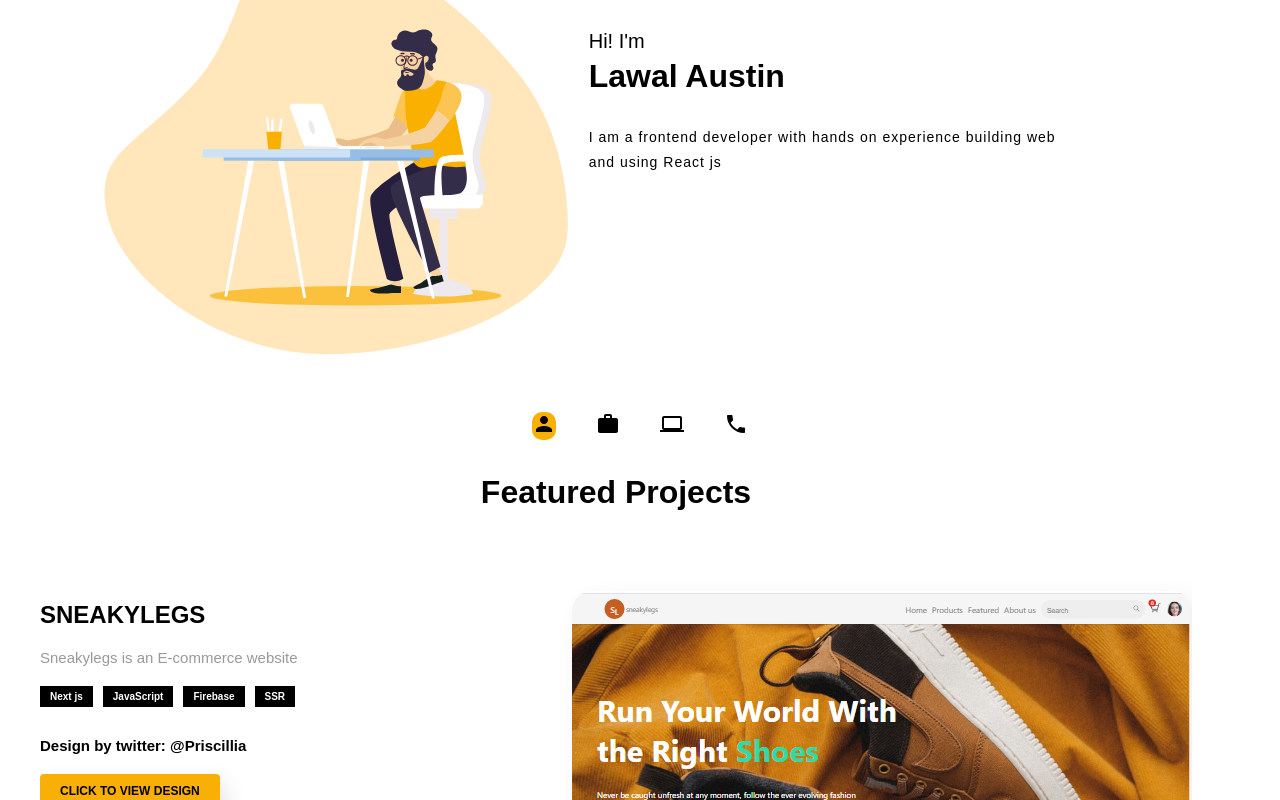
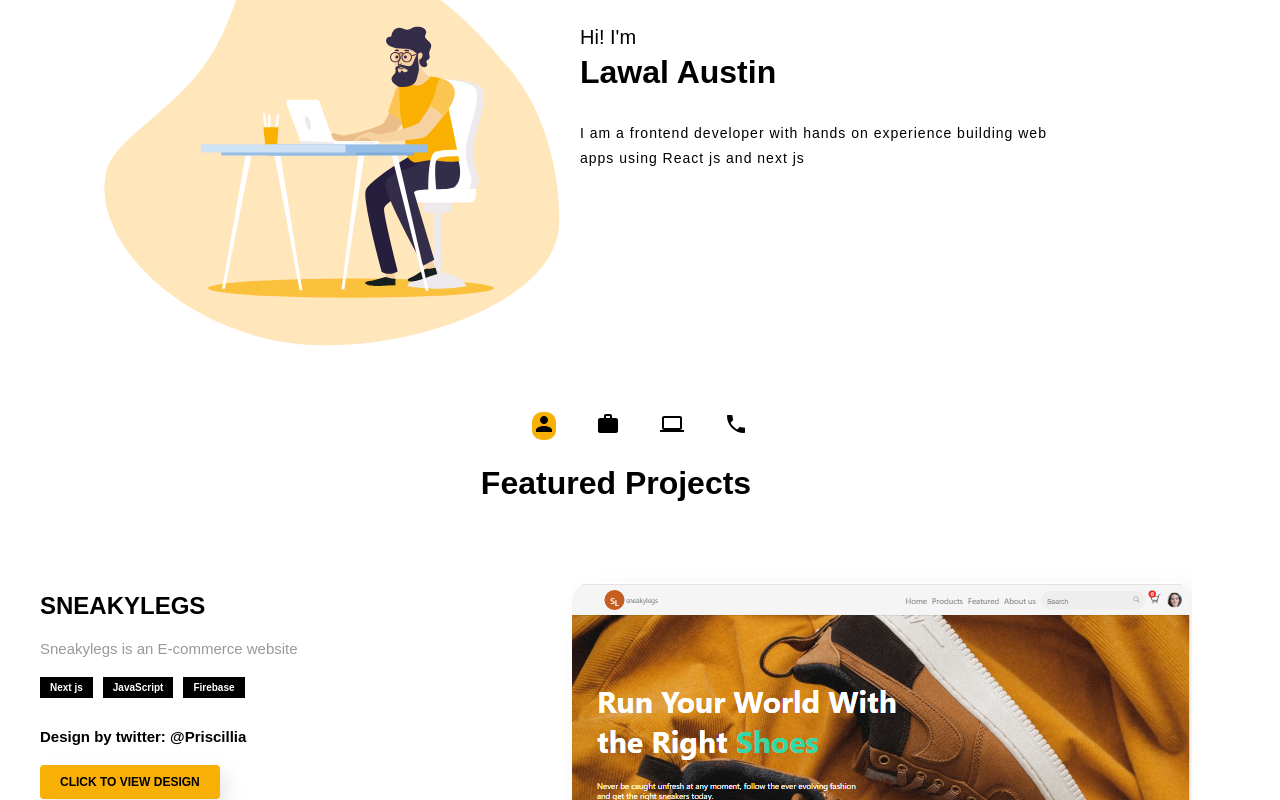
Before and after one commit to ostin01/my--portfolio, a React (Create React App) app: page / in a window 1280 px wide. Shown: the part 320-1120 px from the top of the page. Built offline with nearby package versions, Linux system fonts and the light colour scheme.

Commit message:
code clean up

```diff
--- a/src/component/Footer.js
+++ b/src/component/Footer.js
@@ -1,8 +1,10 @@
 import "./contact.css";
 const Footer = () => {
+  const d = new Date();
+  const year = d.getFullYear();
   return (
     <div className="footer">
-      <p>copyright © Lawal Austin, 2022</p>
+      <p>copyright © Lawal Austin, {year}</p>
     </div>
   );
 };
--- a/src/component/Hero.js
+++ b/src/component/Hero.js
@@ -12,11 +12,8 @@ const Hero = () => {
           <h4>Hi! I'm</h4>
           <h1>Lawal Austin</h1>
           <p>
-            {/* I am an enthusiatic Frontend Developer with a keen attention to
-            details and excellent organisation skills with hands on experience
-            building web apps using React js and Next Js . */}
-            I am a frontend developer with hands on experience building web and
-            using React js
+            I am a frontend developer with hands on experience building web apps
+            using React js and next js
           </p>
           {/* <a
             className="download__button"
--- a/src/component/Projects.js
+++ b/src/component/Projects.js
@@ -13,7 +13,6 @@ const Projects = () => {
             <h6>Next js</h6>
             <h6>JavaScript</h6>
             <h6>Firebase</h6>
-            <h6>SSR</h6>
           </div>
           <div className="designer">
             <p>Design by twitter: @Priscillia</p>
--- a/src/component/contact.css
+++ b/src/component/contact.css
@@ -1,6 +1,7 @@
 .background {
     background-color: black;
     padding-top: 50px;
+    width: 100%;
 }
 
 .contactInput__container {
@@ -9,6 +10,7 @@
     max-width: 90%;
     margin: auto;
     overflow: hidden;
+    padding-right: 10px;
 }
 
 .contact__container {
@@ -59,7 +61,6 @@
     padding-top: 48px;
     display: flex;
     flex: 0.5;
-    margin-top: -50px;
 }
 
 .inputsection__container h4 {
@@ -159,4 +160,9 @@ button:hover {
     button {
         width: 100%;
     }
+
+    .inputsection__container {
+        padding: 0;
+        margin-top: -50px;
+    }
 }
```
